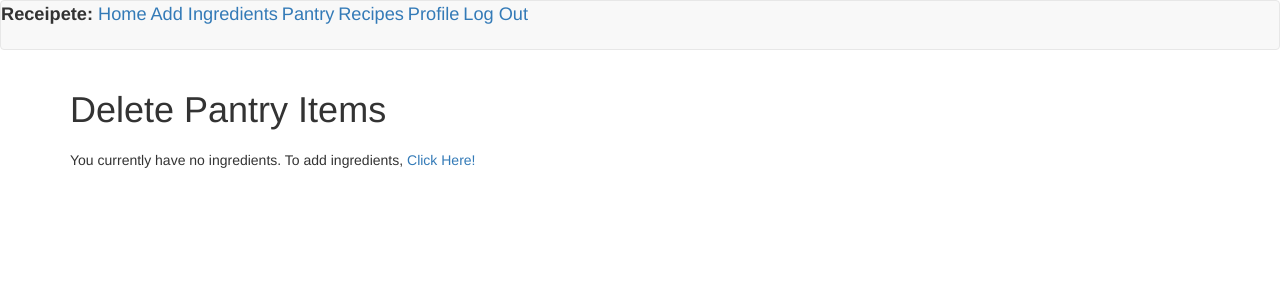
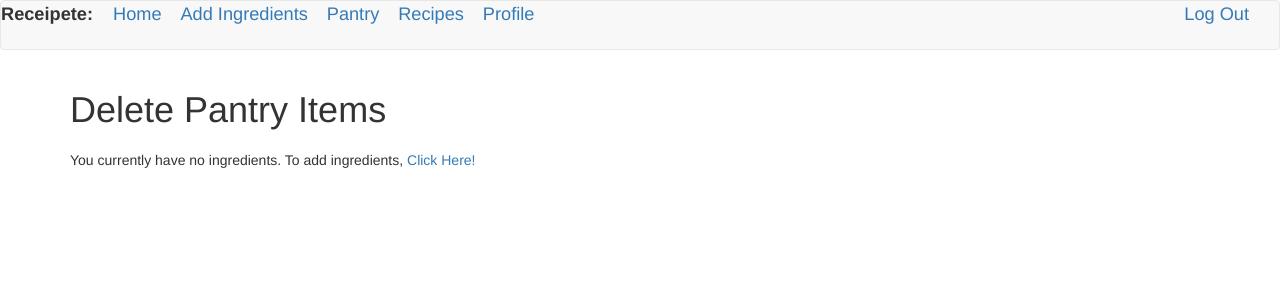
Before and after one commit to tmonty12/receipete, a Flask app: page /pantry/delete in a window 1280 px wide. Shown: the top 300 px of the page. Run offline with Flask 3, Linux system fonts and the light colour scheme; the visitor is signed in with stand-in values (Sample User, id 1); data that the repository does not hold is empty; some libraries are stand-ins or nearby versions.

Commit message:
navbar update

```diff
--- a/app/templates/loggedin_base.html
+++ b/app/templates/loggedin_base.html
@@ -7,12 +7,12 @@
 {% block navbar %}
     <nav class="navbar navbar-default">
         <span style="font-family:helvetica; font-weight:bolder; font-size:130%;">Receipete: </span>
-        <a style = "font-family:helvetica; font-size:130%;" href="/">Home</a>
-        <a style = "font-family:helvetica; font-size:130%;" href="/ingredients/search">Add Ingredients</a>
-        <a style = "font-family:helvetica; font-size:130%;" href="/pantry">Pantry</a>
-        <a style = "font-family:helvetica; font-size:130%;" href="/index">Recipes</a>
+        <a style = "margin-left: 15px; margin-right: 15px; font-family:helvetica; font-size:130%;" href="/">Home</a>
+        <a style = "margin-right: 15px; font-family:helvetica; font-size:130%;" href="/ingredients/search">Add Ingredients</a>
+        <a style = "margin-right: 15px; font-family:helvetica; font-size:130%;" href="/pantry">Pantry</a>
+        <a style = "margin-right: 15px; font-family:helvetica; font-size:130%;" href="/index">Recipes</a>
         <a style = "font-family:helvetica; font-size:130%;" href="/profile">Profile</a>
-        <a style = "font-family:helvetica; font-size:130%;" href="/logout">Log Out</a>
+        <a style = "float: right; margin-right: 30px; font-family:helvetica; font-size:130%;" href="/logout">Log Out</a>
     </nav>
 {% endblock %}
 
```
